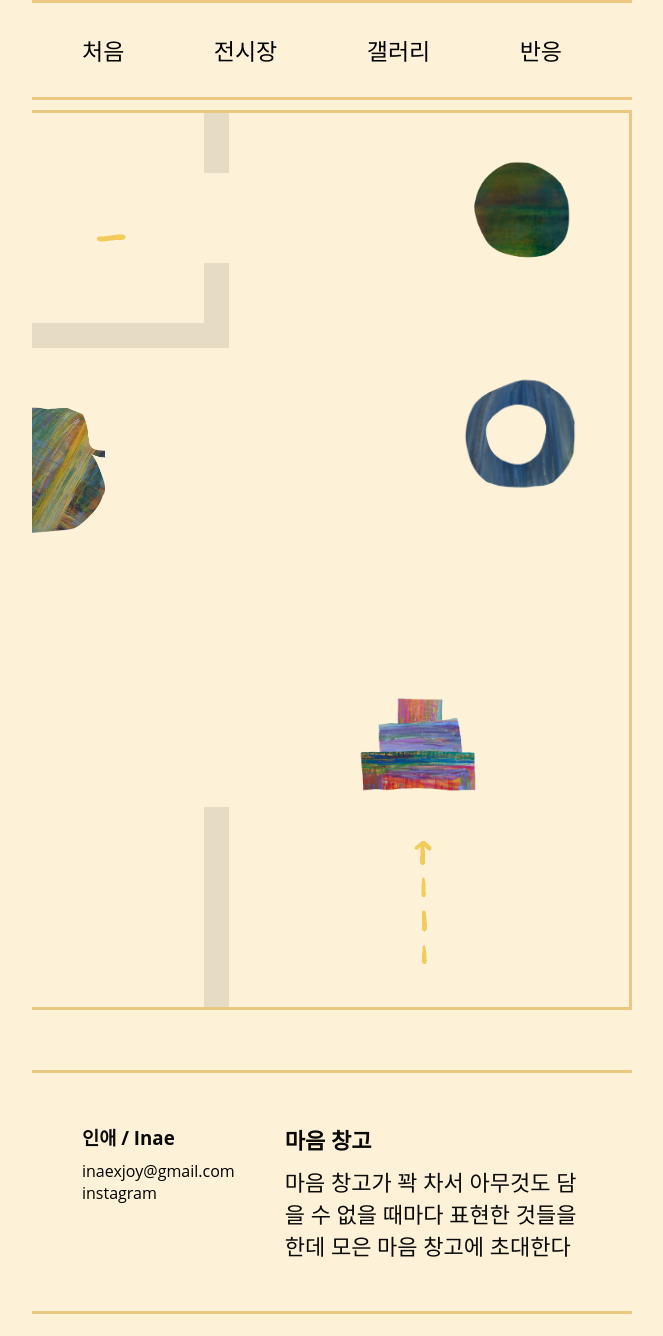
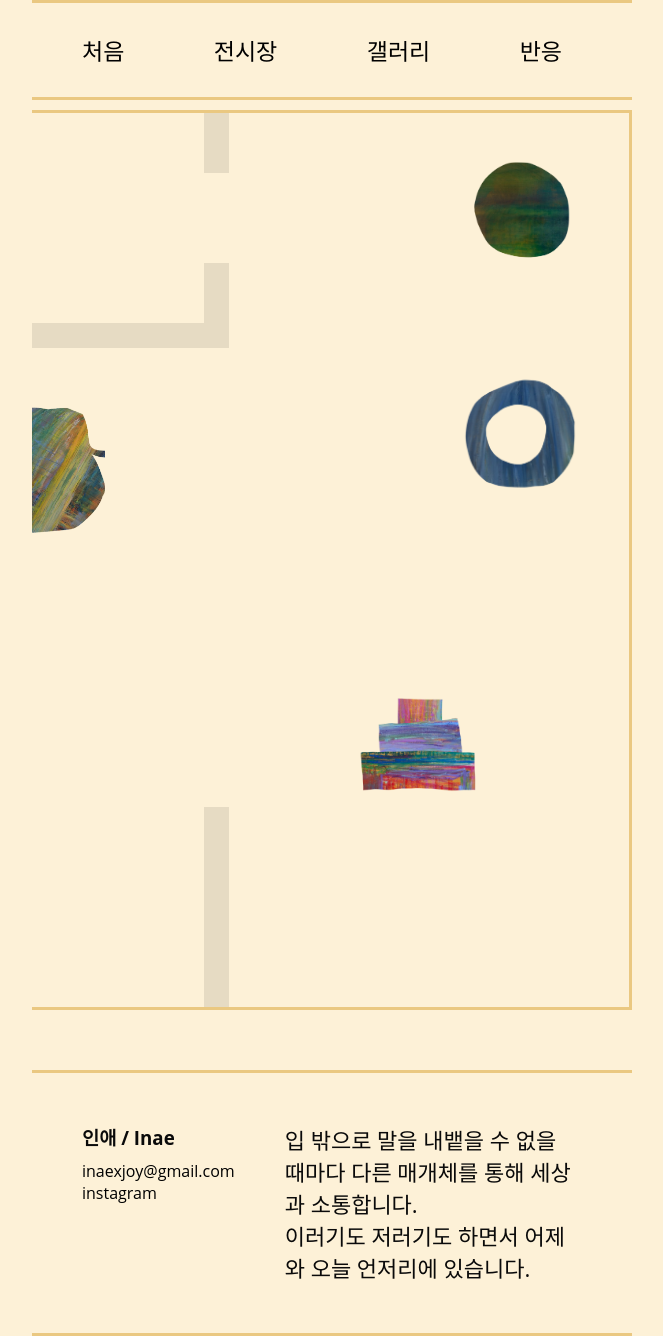
Before and after one commit to ybeom/inxside, a Jekyll site: the page built from loadmap.html, in a window 1280 px wide. Shown: the whole page, without its empty margins (308-971 px from the left). Built offline with Jekyll 4.4.1, drawn with Linux system fonts in a browser that asks for light colours; before the commit the page ends 1314 px from its top, so only the background shows below that.

```diff
--- a/_config.yml
+++ b/_config.yml
@@ -45,24 +45,6 @@ paginate: 5 # amount of posts to show
 paginate_path: /page:num/
 
 staticman:
-    allowedFields: ["name", "email", "message"]
-    branch: "master"
-    commitMessage: "New comment."
-    filename: comment-{@timestamp}
-    format: "yml"
-    moderation: true
-    path: "_data/comments/{options.slug}"
-    requiredFields: ["name", "email", "message"]
-    transforms:
-        email: "md5"
-    generatedFields:
-        date:
-            type: "date"
-            options:
-                format: "iso8601"
-
-
-staticman:
     baseUrl: "https://inxside.herokuapp.com"
     userName: "ybeom"
     repository: "inxside"
--- a/_includes/footer.html
+++ b/_includes/footer.html
@@ -5,7 +5,7 @@
         <div><a href="https://instagram.com/inxside">instagram</a></div>
     </div>
     <div class="author-description">
-        <h3>{{site.title}}</h3>
-        {{site.description}}
+        입 밖으로 말을 내뱉을 수 없을 때마다 다른 매개체를 통해 세상과 소통합니다.<br />
+        이러기도 저러기도 하면서 어제와 오늘 언저리에 있습니다.
     </div>
 </div>
--- a/loadmap.html
+++ b/loadmap.html
@@ -44,10 +44,5 @@ layout: default
         <div class="art-th-8">
             <a href="{{'art/8'|relative_url}}"><img src="{{'/assets/images/art_8_th.png' | relative_url}}" /></a>
         </div>
-        <img class="route" src="{{'assets/images/route_1.gif'|relative_url}}" />
-        <img class="route" src="{{'assets/images/route_2.gif'|relative_url}}" />
-        <img class="route" src="{{'assets/images/route_3.gif'|relative_url}}" />
-        <img class="route" src="{{'assets/images/route_4.gif'|relative_url}}" />
-        <img class="route" src="{{'assets/images/route_5.gif'|relative_url}}" />
     </div>
 </div>
```
Also changed, not shown: staticman.yml (added, +16 -0 lines), 1 other file.
